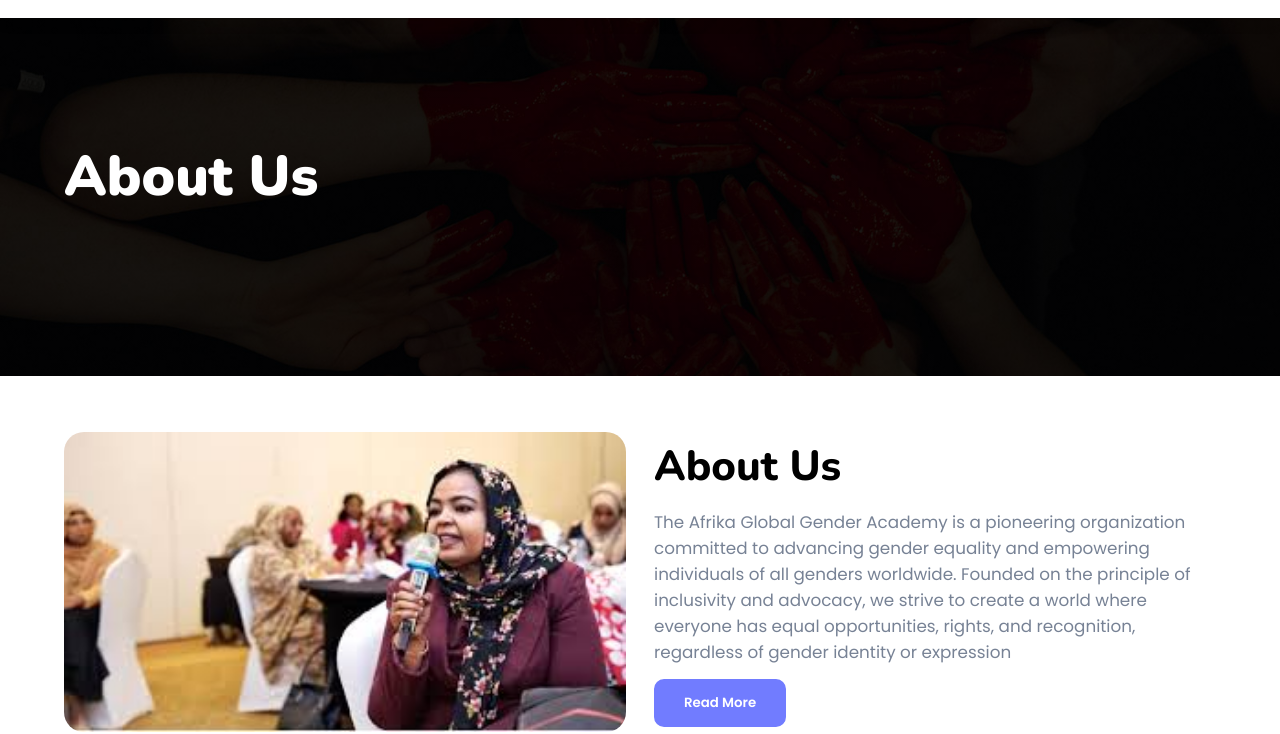
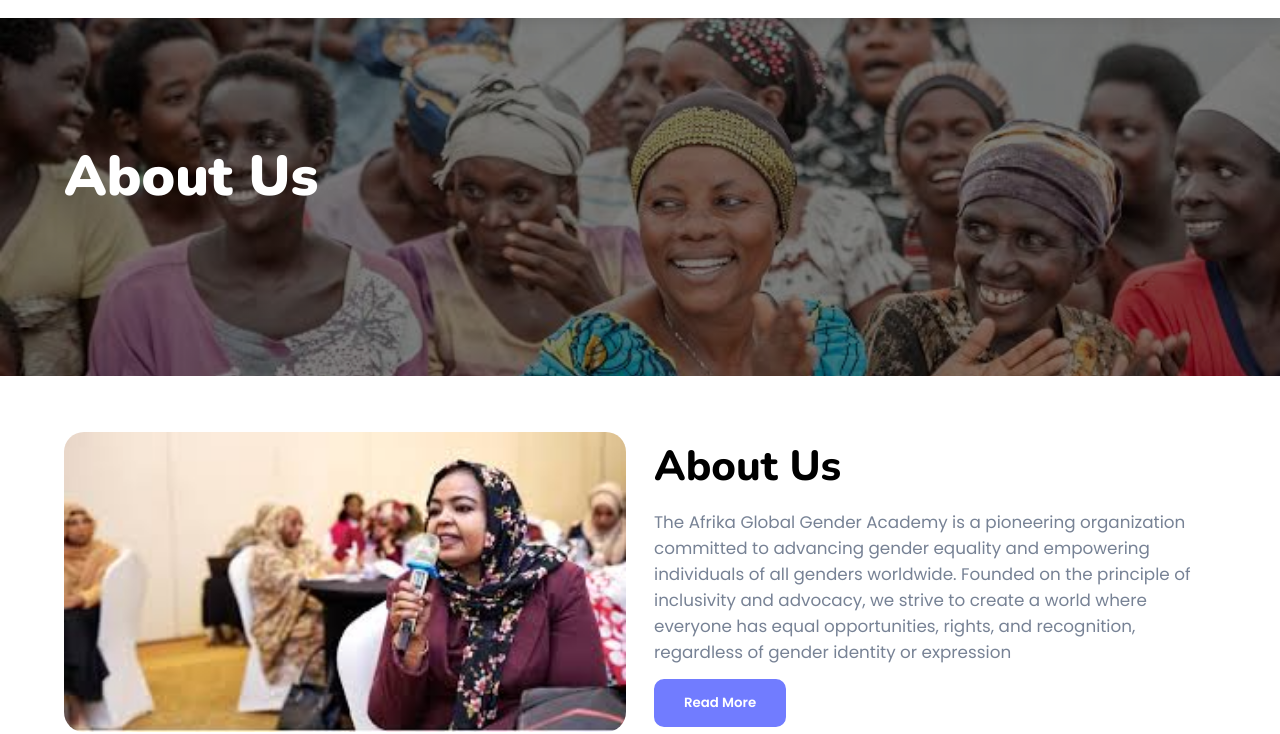
Before and after one commit to Jovicy/Gender-Academy, a plain HTML site: page about.html in a window 1280 px wide. Shown: the part 94-828 px from the top of the page. Drawn offline with nearby package versions, Linux system fonts and the light colour scheme.

Commit message:
changed the about bg img

```diff
--- a/css/style.css
+++ b/css/style.css
@@ -386,7 +386,7 @@ nav {
     height: 50vh;
     display: flex;
     align-items: center;
-    background-image: linear-gradient(rgba(0, 0, 0, 0.5), rgba(0, 0, 0, 0.5)), url('../img/about-header-bg.jpg');
+    background-image: linear-gradient(rgba(0, 0, 0, 0.5), rgba(0, 0, 0, 0.5)), url('../img/about-bgs.jpeg');
     backdrop-filter: blur(20.5px);
     background-size: cover;
     background-position: top;
```
Also changed, not shown: img/about-bgs.jpeg (added).
